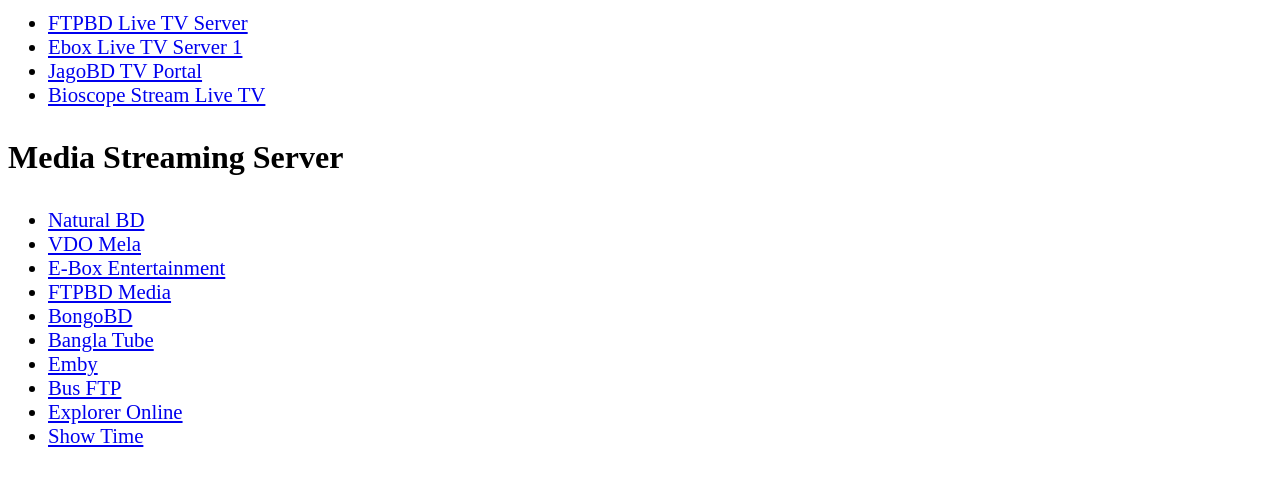
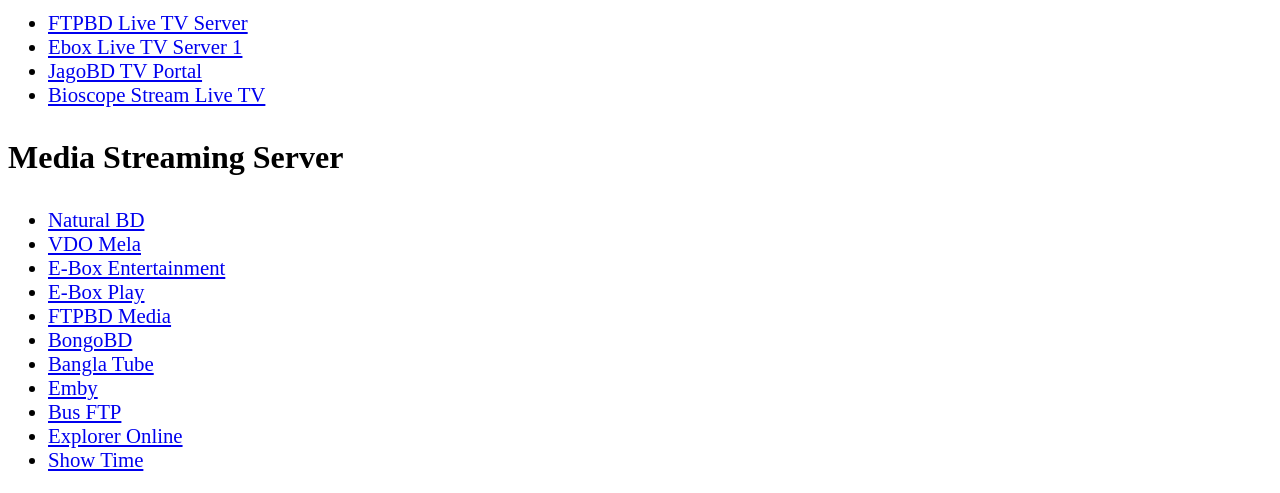
Before and after one commit to plateman/dot-ftp-server-list, a plain HTML site: page index.html in a window 1280 px wide. Shown: the part 576-1069 px from the top of the page. Before the commit the page ends 1045 px from the top, so only its background shows below. Drawn offline with Linux system fonts and the light colour scheme.

Commit message:
Update index.html

```diff
--- a/index.html
+++ b/index.html
@@ -71,6 +71,7 @@
       <li><a href="https://naturalbd.com/">Natural BD</a></li>
       <li><a href="http://vdomela.com/">VDO Mela</a></li>
       <li><a href="http://fileserver.ebox.live/">E-Box Entertainment</a></li>
+      <li><a href="http://play.ebox.live/home">E-Box Play</a></li>
       <li><a href="http://media.ftpbd.net:8096/">FTPBD Media</a></li>
       <li><a href="https://bongobd.com/">BongoBD</a></li>
       <li><a href="http://www.banglatube.net/">Bangla Tube</a></li>
```
